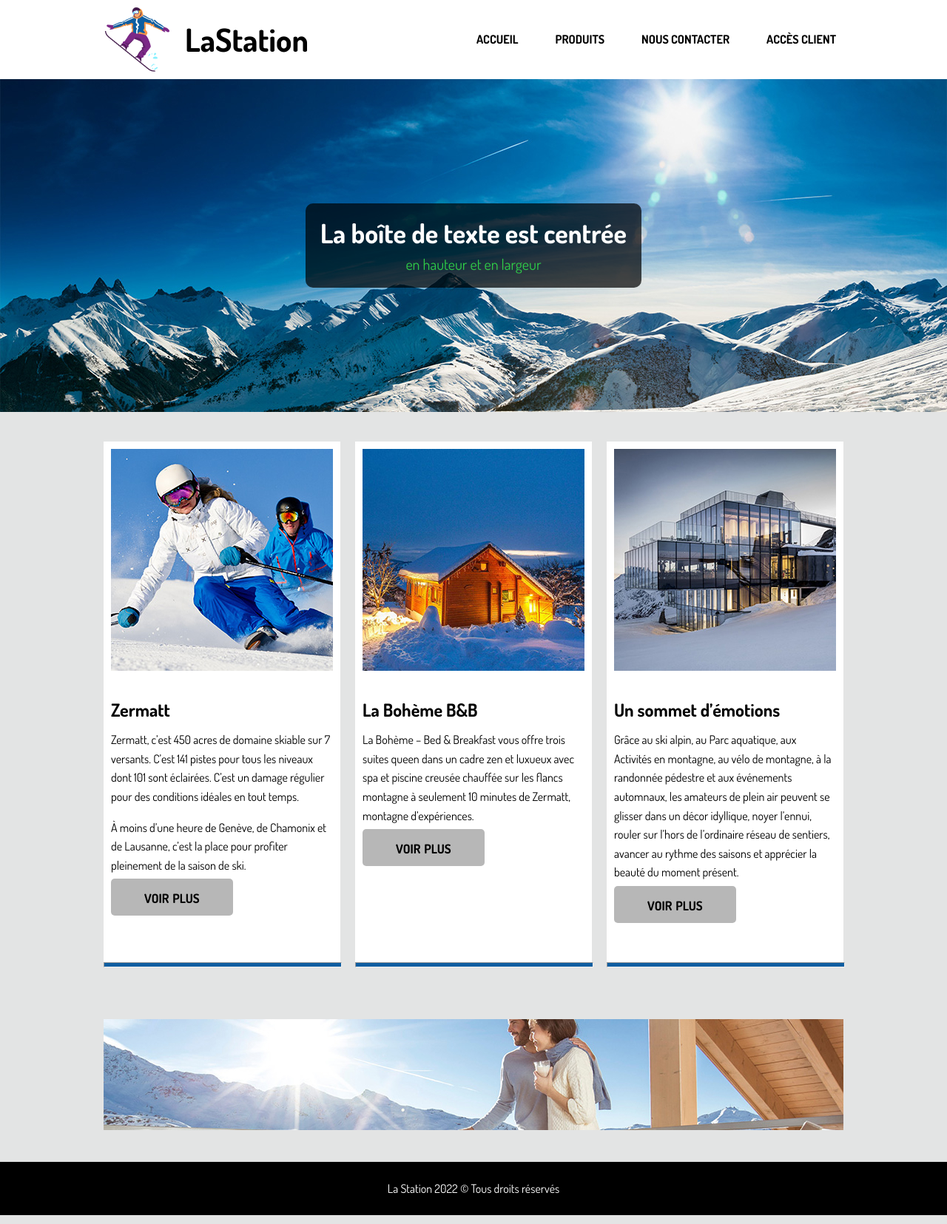
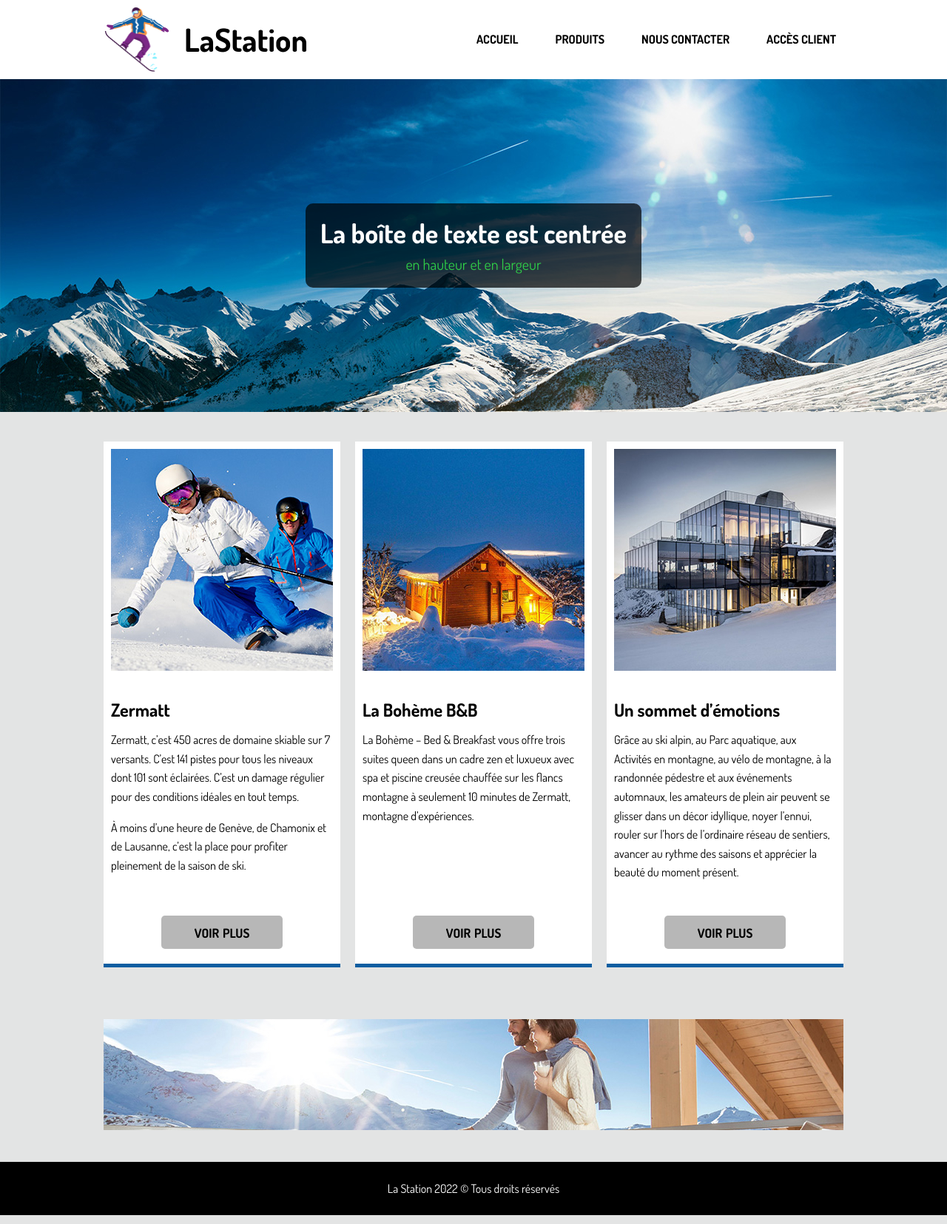
Before and after one commit to VuAnhTuDang/VuAnhTuDang_Labo_LaStation, a plain HTML site: page index.html in a window 1280 px wide. Shown: the whole page at 74% size. Drawn offline with nearby package versions, Linux system fonts and the light colour scheme.

Commit message:
finalisation du css

```diff
--- a/css/styles.css
+++ b/css/styles.css
@@ -32,7 +32,9 @@ h1{
     font-weight: 700;
 }
 
-
+a{
+    text-decoration: none;
+}
 
 /*!____________________________________________________________________________________________________________
 COMPONENTS
@@ -42,7 +44,6 @@ ________________________________________________________________________________
 
 header{
     background-color:white ;
-
 }
 
 header .wrapper{
@@ -54,15 +55,16 @@ header .wrapper{
 
 .logoImage{
     height: 87px;
-    width: 89;
+    width: 89px;
 
 }
 
 .logo{
     display: flex;
+    align-items: center;
     gap:20px ;
-    align-items: center;
 }
+
 
 nav ul{
     display: flex;
@@ -70,11 +72,9 @@ nav ul{
     list-style: none;
     gap: 30px;
 
-
 }
 
 nav a{
-   text-decoration: none;
    color: black;
    text-align: center;
     padding: 10px;
@@ -106,6 +106,7 @@ nav a:hover{
     background: rgba(0, 0, 0, 70%);
     padding: 20px;
     border-radius: 10px;
+    text-align: center;
 
 }
 
@@ -140,13 +141,15 @@ article{
     height: 711px;
     background-color: white;
 
-
+    line-height: 160%;
+    margin-top: 0;
+    margin-bottom: 30px ;
 }
 
 
 .activites{
-   display: grid;
-   grid-template-columns: 320px 320px 320px;
+    display: grid;
+    grid-template-columns: repeat(auto-fit, minmax(320px, 1fr));
 
     gap: 20px;
     margin-bottom:40px ;
@@ -157,7 +160,6 @@ article{
 article a{
     align-self: center;
     font-size: 24px;
-    text-decoration: none;
     color: black;
     background-color: #B7B7B7;
     border-radius:5px ;
@@ -167,7 +169,7 @@ article a{
     padding-bottom: 11px;
     font-variant: small-caps;
     font-weight: 700;
-
+    margin-bottom: 20px;
 
 }
 
@@ -177,13 +179,6 @@ article a:hover{
     color:white;
 }
 
-
-article{
-    line-height: 160%;
-    margin-top: 0;
-    margin-bottom: 30px ;
-
-}
 
 .infos{
     margin-bottom: auto;
@@ -195,13 +190,19 @@ aside{
 }
 
 hr{
-    margin-top: 0;
-    margin-bottom: 0;
+    border: none;
     background-color: #0E5EA1;
     width: 320px;
-    padding-top: 5px;
+    height: 5px;
+    margin: 0;
+
 
 }
+
+img{
+    max-width: 100%;
+}
+
 /*!________footer____________*/
 
 footer{
--- a/index.html
+++ b/index.html
@@ -51,8 +51,9 @@
                         <p>Zermatt, c’est 450 acres de domaine skiable sur 7 versants. C’est 141 pistes pour tous les niveaux dont 101 sont éclairées. C’est un damage régulier pour des conditions idéales en tout temps.
                         </p>
                         <p>À moins d’une heure de Genève, de Chamonix et de Lausanne, c’est la place pour profiter pleinement de la saison de ski.</p>
-                        <a href="">voir plus</a>
                     </div>
+
+                    <a href="">voir plus</a>
                     <hr>
                 </article>
 
@@ -61,8 +62,8 @@
                         <img src="images/chalet.jpg" alt="chalet"  >
                         <h3>La Bohème B&B</h3>
                         <p>La Bohème – Bed & Breakfast vous offre trois suites queen dans un cadre zen et luxueux avec spa et piscine creusée chauffée sur les flancs montagne à seulement 10 minutes de Zermatt, montagne d’expériences.</p>
-                        <a href="">voir plus</a>
                     </div>
+                    <a href="">voir plus</a>
                     <hr>
                 </article>
 
@@ -71,8 +72,8 @@
                         <img src="images/architecture.jpg" alt="architecture" >
                         <h3>Un sommet d’émotions</h3>
                         <p>Grâce au ski alpin, au Parc aquatique, aux Activités en montagne, au vélo de montagne, à la randonnée pédestre et aux événements automnaux, les amateurs de plein air peuvent se glisser dans un décor idyllique, noyer l’ennui, rouler sur l’hors de l’ordinaire réseau de sentiers, avancer au rythme des saisons et apprécier la beauté du moment présent.</p>
-                        <a href="">voir plus</a>
                     </div>
+                    <a href="">voir plus</a>
                     <hr>
                 </article>
             </div>
```
